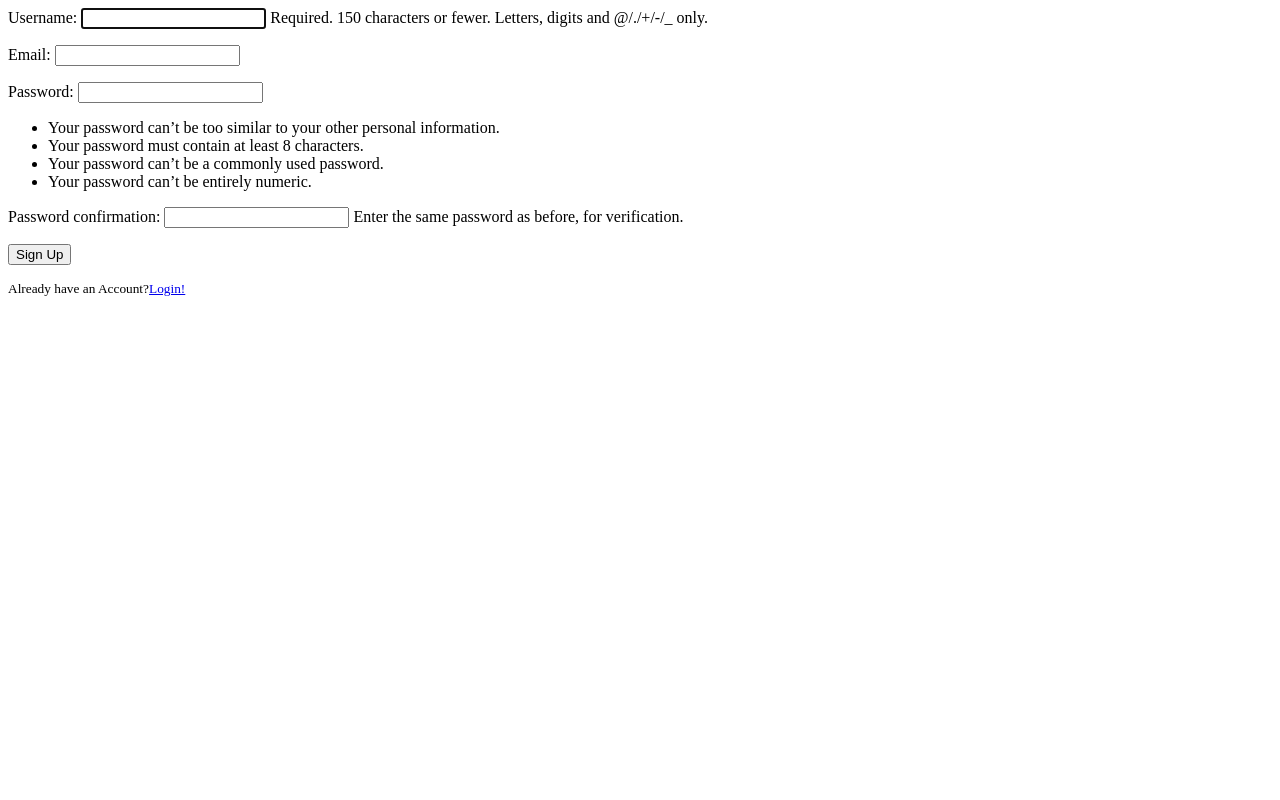
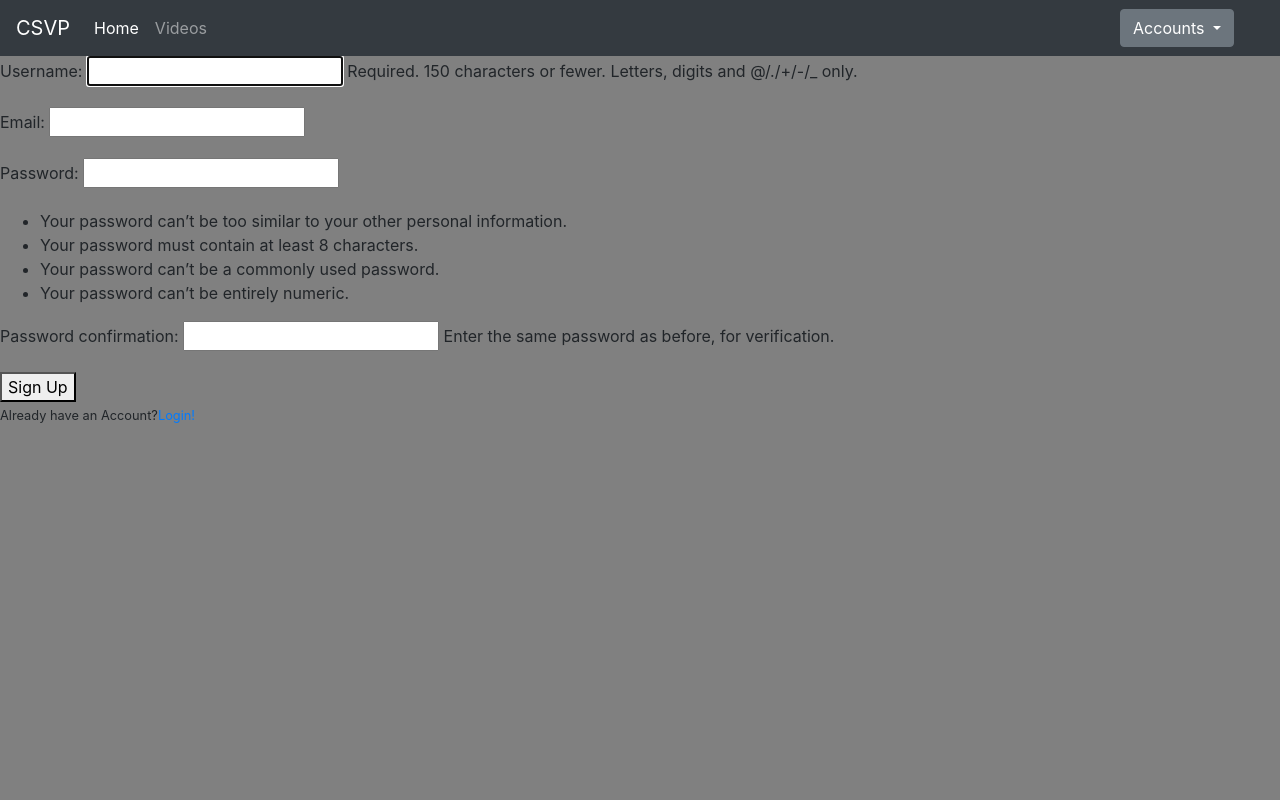
Before and after one commit to ganesh292/DjangoApplication, a Django app: page /register/ in a window 1280 px wide. Run offline with Django 3.2, Linux system fonts and the light colour scheme; some libraries are stand-ins or nearby versions.

Commit message:
Added Base HTML template for user app
Former-commit-id: 06a887e0ba9effdce37f048012ae86154b60d2a4

```diff
--- /dev/null
+++ b/prototype1/user/templates/user/base.html
@@ -0,0 +1,83 @@
+<!-- Base html copied from playvideoapp by jatin -->
+<!doctype html>
+<html lang="en">
+  <head>
+    <!-- Required meta tags -->
+    <meta charset="utf-8">
+    <meta name="viewport" content="width=device-width, initial-scale=1, shrink-to-fit=no">
+
+    <!-- Bootstrap CSS -->
+    <link rel="stylesheet" href="https://stackpath.bootstrapcdn.com/bootstrap/4.2.1/css/bootstrap.min.css" integrity="sha384-GJzZqFGwb1QTTN6wy59ffF1BuGJpLSa9DkKMp0DgiMDm4iYMj70gZWKYbI706tWS" crossorigin="anonymous">
+    <link rel="stylesheet" href="https://use.fontawesome.com/releases/v5.6.3/css/all.css" integrity="sha384-UHRtZLI+pbxtHCWp1t77Bi1L4ZtiqrqD80Kn4Z8NTSRyMA2Fd33n5dQ8lWUE00s/" crossorigin="anonymous">
+
+    {% if title %}
+    <title>CSVP-{{title}}</title>
+    {% else %}
+    <title>CSVP</title>
+    {%endif%}
+
+  </head>
+  <body>
+      <nav class="navbar navbar-expand-lg navbar-dark bg-dark">
+          <a class="navbar-brand" href="#">CSVP</a>
+          <button class="navbar-toggler" type="button" data-toggle="collapse" data-target="#navbarTogglerDemo02" aria-controls="navbarTogglerDemo02" aria-expanded="false" aria-label="Toggle navigation">
+            <span class="navbar-toggler-icon"></span>
+          </button>
+
+          <div class="collapse navbar-collapse" id="navbarTogglerDemo02">
+            <ul class="navbar-nav mr-auto mt-2 mt-lg-0">
+              <li class="nav-item active">
+                <a class="nav-link" href="{%url 'videoplay-home'%}">Home <span class="sr-only">(current)</span></a>
+              </li>
+              <li class="nav-item">
+                <a class="nav-link" href="{%url 'videoplay-videos'%}">Videos</a>
+              </li>
+            </ul>
+              <div class="dropdown" id="accounts">
+              <a class="btn btn-secondary dropdown-toggle" href="#" role="button" id="dropdownMenuLink" data-toggle="dropdown" aria-haspopup="true" aria-expanded="false">
+                  Accounts
+              </a>
+
+              <div class="dropdown-menu" aria-labelledby="dropdownMenuLink">
+                  <a class="dropdown-item"  href="#">Home</a>
+                  <a class="dropdown-item"  href="#">Settings</a>
+                  <a class="dropdown-item"  href="#">Contact</a>
+                  {% if user.is_authenticated %}
+                  <a class="dropdown-item"  href="{%url 'logout'%}">Logout</a>
+                  {% endif %}
+              </div>
+              </div>
+          </div>
+       </nav>
+
+
+
+
+
+   {%block content%}{%endblock%}
+   <style>
+    body {
+        background-color: grey;
+    }
+     #accounts {
+      padding-right: 30px;
+    }
+    .dropdown-item {
+      position: relative;
+    }
+</style>
+
+<!-- Optional JavaScript -->
+<!-- jQuery first, then Popper.js, then Bootstrap JS -->
+<script src="https://code.jquery.com/jquery-3.3.1.slim.min.js" integrity="sha384-q8i/X+965DzO0rT7abK41JStQIAqVgRVzpbzo5smXKp4YfRvH+8abtTE1Pi6jizo" crossorigin="anonymous"></script>
+<script src="https://cdnjs.cloudflare.com/ajax/libs/popper.js/1.14.6/umd/popper.min.js" integrity="sha384-wHAiFfRlMFy6i5SRaxvfOCifBUQy1xHdJ/yoi7FRNXMRBu5WHdZYu1hA6ZOblgut" crossorigin="anonymous"></script>
+<script src="https://stackpath.bootstrapcdn.com/bootstrap/4.2.1/js/bootstrap.min.js" integrity="sha384-B0UglyR+jN6CkvvICOB2joaf5I4l3gm9GU6Hc1og6Ls7i6U/mkkaduKaBhlAXv9k" crossorigin="anonymous"></script>
+</body>
+</html>
+
+
+
+<!--Zeba -->
+
+</body>
+</html>
--- a/prototype1/user/templates/user/login.html
+++ b/prototype1/user/templates/user/login.html
@@ -1,3 +1,6 @@
+{% extends "user/base.html"%}
+{% block content %}
+
 <div class="content-section">
   <form method="POST">
     {%csrf_token%}
@@ -8,3 +11,5 @@
     </div>
   </form>
 </div>
+
+{%endblock content%}
--- a/prototype1/user/templates/user/register.html
+++ b/prototype1/user/templates/user/register.html
@@ -1,4 +1,5 @@
-
+{% extends "user/base.html"%}
+{% block content %}
   <div class="content-section">
     <form method="POST">
       {%csrf_token%}
@@ -9,3 +10,4 @@
       <small>Already have an Account?<a href="{%url 'login'%}">Login!</a></small>
     </div>
   </div>
+{%endblock content%}
```
